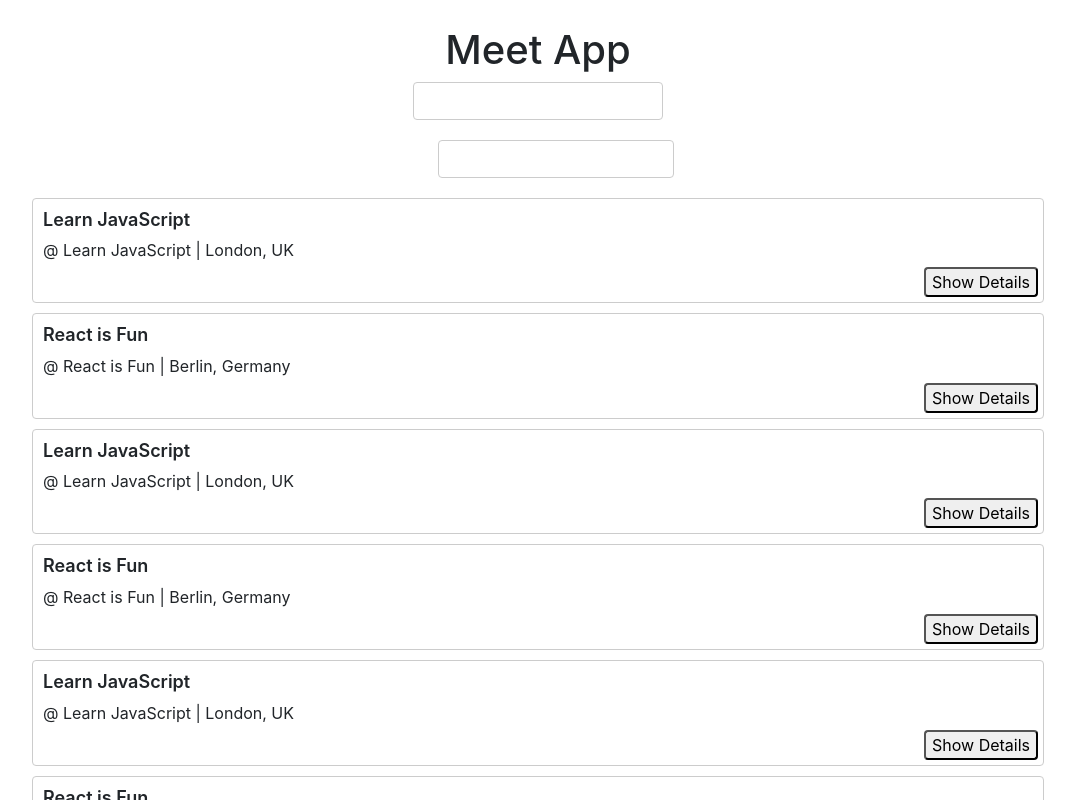
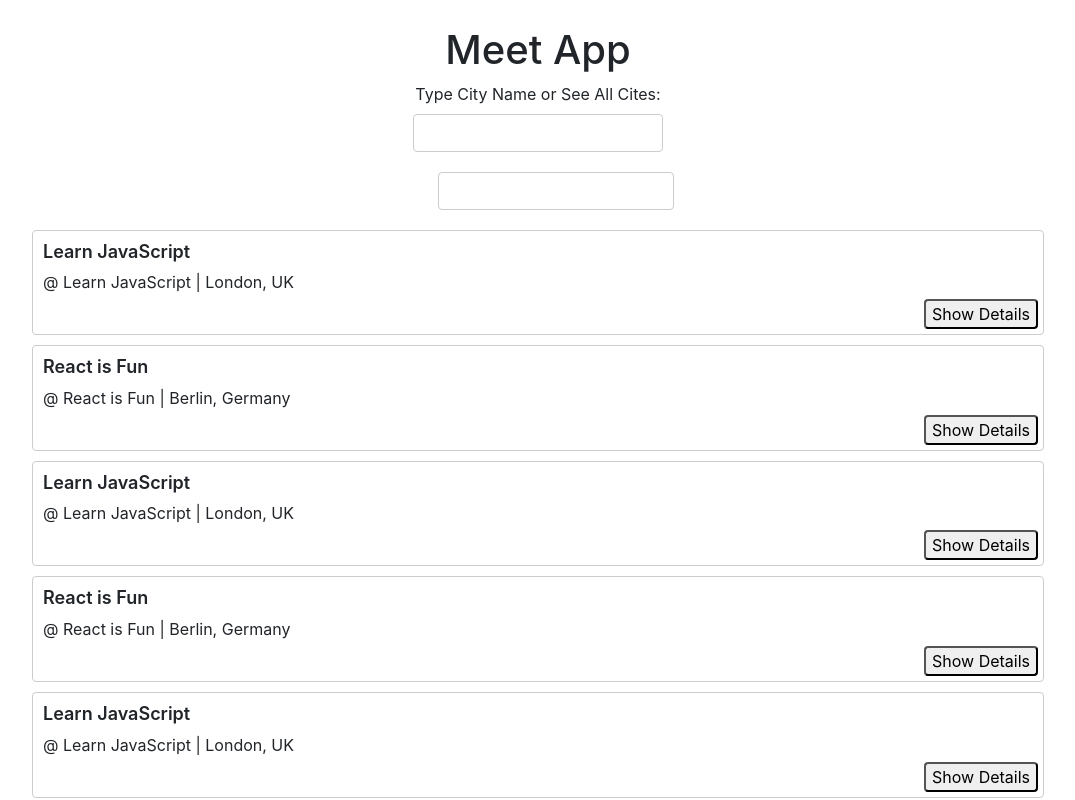
Before and after one commit to joshmou95/Meet-App, a React (Create React App) app: page / in a window 1280 px wide. Shown: the top 800 px of the page, without its empty margins (102-1177 px from the left). Built offline with nearby package versions, Linux system fonts and the light colour scheme.

Commit message:
Styled CitySearch

```diff
--- a/src/CitySearch.js
+++ b/src/CitySearch.js
@@ -1,4 +1,5 @@
 import React, { Component } from 'react';
+import Form from 'react-bootstrap/Form';
 
 class CitySearch extends Component {
   state = {
@@ -25,13 +26,15 @@ class CitySearch extends Component {
     });
     // pass the clicked suggestion to the passed updateEvents prop
     this.props.updateEvents(suggestion);
-    console.log('handleItemClicked', suggestion);
+    // console.log('handleItemClicked', suggestion);
   }
 
   render() {
     return (
-      <div className="CitySearch">
-        <input
+      <Form>
+        <Form.Label>Type City Name or See All Cites:</Form.Label>
+        <Form.Group className="CitySearch mb-3">
+          <Form.Control
             type="text"
             className="city"
             value={this.state.query}
@@ -50,7 +53,8 @@ class CitySearch extends Component {
               <b>See all cities</b>
             </li>
           </ul>
-      </div>
+        </Form.Group>
+      </Form>
     );
   }
 }
```
Lines whose indentation alone changed are shown as unchanged.
